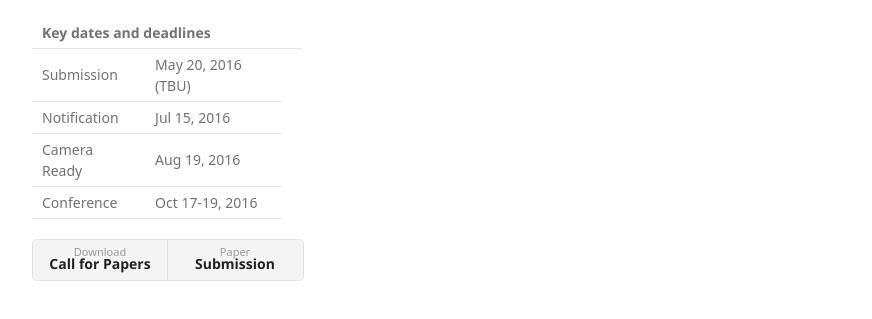
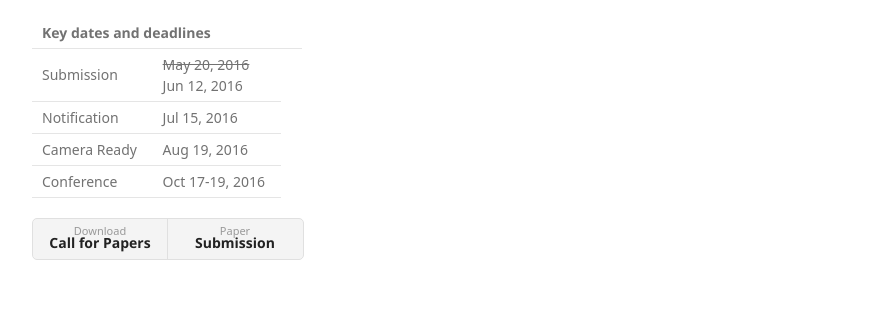
Before and after one commit to alainsaas/gds, a plain HTML site: page content/top.part.html in a window 1280 px wide. Shown: the part 189-508 px from the top of the page, without its empty margins (178-1050 px from the left). Drawn offline with Linux system fonts and the light colour scheme; files that its build step writes are made by us from their sources; a web font is replaced by a local one.

Commit message:
submission deadline extension

```diff
--- a/content/top.part.html
+++ b/content/top.part.html
@@ -32,7 +32,7 @@
 			<table>
                 <tbody>
 	                <tr><td colspan="2"><b>Key dates and deadlines</b></td><td></td></tr>
-	                <tr><td>Submission</td><td>May 20, 2016 (TBU)</td></tr>
+	                <tr><td>Submission</td><td><strike>May 20, 2016</strike><br />Jun 12, 2016</td></tr>
 	                <tr><td>Notification</td><td>Jul 15, 2016</td></tr>
 	                <tr><td>Camera Ready</td><td>Aug 19, 2016</td></tr>
 	                <tr><td>Conference</td><td>Oct 17-19, 2016</td></tr>
```
Also changed, not shown: index.html (+1 -1 lines).
